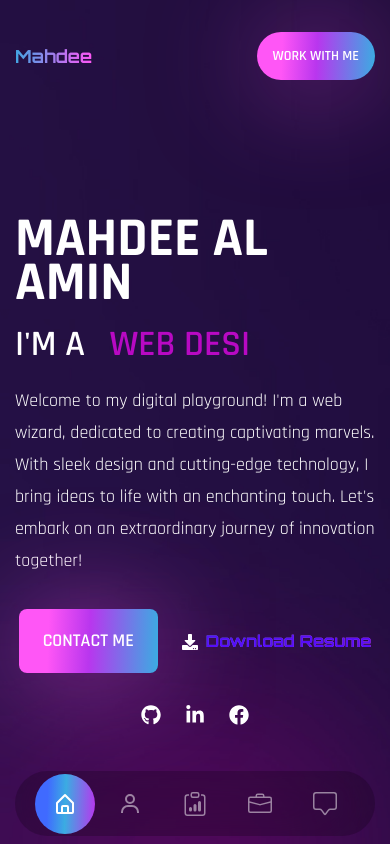
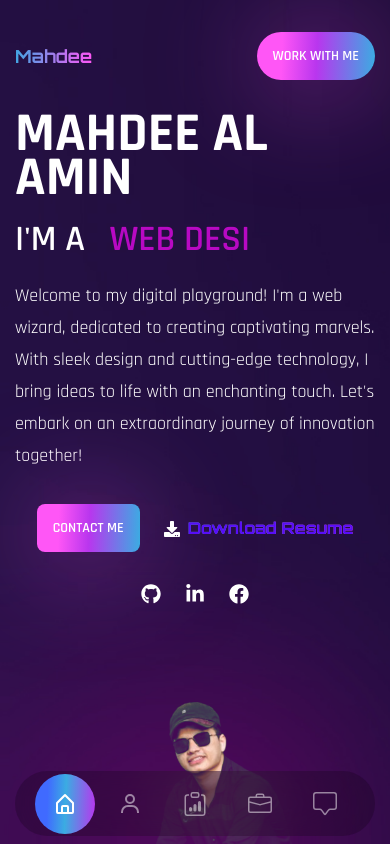
Before and after one commit to mahdee18/dev-portfolio, a React (Vite) app: page / in a window 390 px wide. Shown: the top 844 px of the page. Built offline with nearby package versions, Linux system fonts and the light colour scheme; a web font is replaced by a local one.

Commit message:
Optimize mobile responsive

```diff
--- a/src/Components/Banner.jsx
+++ b/src/Components/Banner.jsx
@@ -14,7 +14,7 @@ const Banner = () => {
     const googleDriveResumeLink = 'https://drive.google.com/file/d/1NwgfhuAp9MOQrdFFgIsFrM3kZ1llhYm5/view?usp=drive_link';
 
     return (
-        <div className='min-h-[85vh] lg:min-h-[78vh] flex items-center' id='home'>
+        <div className='min-h-[55vh] lg:min-h-[78vh] flex items-center' id='home'>
             <div className='container mx-auto'>
                 <div className='flex flex-col md:flex-row gap-y-8 lg:flex-row lg:items-center lg:gap-x-12'>
                     <div className='flex-1 font-secondary lg:text-left'>
@@ -59,7 +59,7 @@ const Banner = () => {
                             data-aos-delay='600'
                             className='flex items-center max-w-max gap-x-6 mb-8 mx-auto lg:mx-0'
                         >
-                            <a href="#contact" className='btn btn-lg border-0 text-white'>Contact me</a>
+                            <a href="#contact" className='btn lg:btn-lg border-0 text-white'>Contact me</a>
                             <a href={googleDriveResumeLink} className='text-gradient btn-link no-underline' target='_blank' rel='noopener noreferrer'>
                                 <FaDownload className='inline mr-2 text-white'></FaDownload>Download Resume
                             </a>
```
